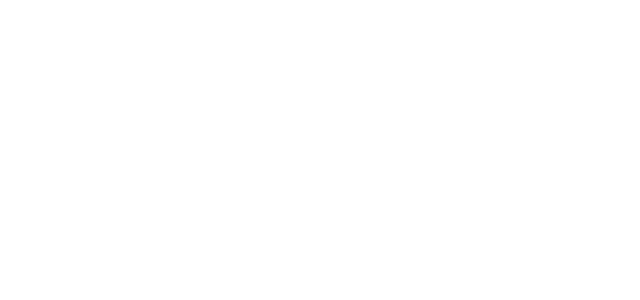
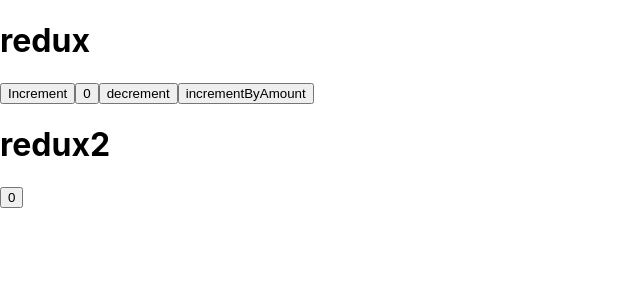
Before and after one commit to MinJeong1221/React-learn, a React (Create React App) app in the folder library/: page / in a window 1280 px wide. Shown: the top 300 px of the page, without its empty margins (0-640 px from the left). Built offline with nearby package versions, Linux system fonts and the light colour scheme.

Commit message:
Redux - 상태관리 라이브러리

```diff
--- a/library/package.json
+++ b/library/package.json
@@ -61,8 +61,7 @@
     "eslint-plugin-react": "^7.32.2",
     "eslint-plugin-react-hooks": "^4.3.0",
     "msw": "^1.2.2",
-    "prettier": "^3.0.0",
-    "tailwindcss": "^3.3.3"
+    "prettier": "^3.0.0"
   },
   "msw": {
     "workerDirectory": "public"
--- a/library/src/App.js
+++ b/library/src/App.js
@@ -1,14 +1,16 @@
 import React from 'react';
 // import './App.css';
-// import Moment from './3-1/Moment';
-// import Day from './3-1/Day';
-// import StyledComponent from './3-2/StyledComponent';
-// import Emotion from './3-2/Emotion';
-// import Onsen from './3-3/Onsen';
-// import Antd from './3-3/Antd';
-// import BootStrap from './3-3/BootStrap';
-// import Tailwind from './3-3/Tailwind';
-// import Mocking from './3-4/Mocking.jsx';
+// import Moment from './pages/3-1/Moment';
+// import Day from './pages/3-1/Day';
+// import StyledComponent from './pages/3-2/StyledComponent';
+// import Emotion from './pages/3-2/Emotion';
+// import Onsen from './pages/3-3/Onsen';
+// import Antd from './pages/3-3/Antd';
+// import BootStrap from './pages/3-3/BootStrap';
+// import Tailwind from './pages/3-3/Tailwind';
+// import Mocking from './pages/3-4/Mocking';
+import Counter from './pages/5-5/Counter';
+import Counter2 from './pages/5-5/Counter2';
 
 function App() {
   return (
@@ -23,6 +25,8 @@
         {/* <BootStrap /> */}
         {/* <Tailwind /> */}
         {/* <Mocking /> */}
+        <Counter />
+        <Counter2 />
       </div>
     </>
   );
--- a/library/src/index.js
+++ b/library/src/index.js
@@ -3,12 +3,21 @@
 import './index.css';
 import App from './App';
 import reportWebVitals from './reportWebVitals';
+import store from './store/store';
+import { Provider } from 'react-redux';
+
+if (process.env.NODE_ENV === 'development') {
+  const { worker } = require('./mock/browser');
+  worker.start();
+}
 
 const root = ReactDOM.createRoot(document.getElementById('root'));
 root.render(
-  <React.StrictMode>
+  // <React.StrictMode>
+  <Provider store={store}>
     <App />
-  </React.StrictMode>
+  </Provider>,
+  // </React.StrictMode>,
 );
 
 // If you want to start measuring performance in your app, pass a function
--- a/library/src/mock/handlers.js
+++ b/library/src/mock/handlers.js
@@ -5,13 +5,35 @@
     'https://jsonplaceholder.typicode.com/users',
     async (req, res, ctx) => {
       return res(
-        ctx.status(403),
-        ctx.json({ errorMessege: 'data not found' }),
-        // ctx.json({
-        //   id: '222',
-        //   firstName: 'cho',
-        //   lastName: 'minjeong',
-        // }),
+        // ctx.status(403),
+        // ctx.json({ errorMessege: 'data not found' }),
+        ctx.json([
+          {
+            id: '2',
+            firstName: 'cho',
+            lastName: 'minjeong',
+          },
+          {
+            id: '22',
+            firstName: 'cho',
+            lastName: 'minjeong',
+          },
+          {
+            id: '222',
+            firstName: 'cho',
+            lastName: 'minjeong',
+          },
+          {
+            id: '2222',
+            firstName: 'cho',
+            lastName: 'minjeong',
+          },
+          {
+            id: '22222',
+            firstName: 'cho',
+            lastName: 'minjeong',
+          },
+        ]),
       );
     },
   ),
--- /dev/null
+++ b/library/src/pages/5-5/Counter.jsx
@@ -0,0 +1,27 @@
+import React from 'react';
+import { useDispatch, useSelector } from 'react-redux';
+import {
+  decrement,
+  increment,
+  incrementByAmount,
+} from '../../store/counterSlice';
+
+function Counter() {
+  const count = useSelector(state => state.counter.value);
+  const dispatch = useDispatch();
+  return (
+    <>
+      <h1>redux</h1>
+      <div>
+        <button onClick={() => dispatch(increment())}>Increment</button>
+        <button>{count}</button>
+        <button onClick={() => dispatch(decrement())}>decrement</button>
+        <button onClick={() => dispatch(incrementByAmount(count))}>
+          incrementByAmount
+        </button>
+      </div>
+    </>
+  );
+}
+
+export default Counter;
--- /dev/null
+++ b/library/src/pages/5-5/Counter2.jsx
@@ -0,0 +1,16 @@
+import React from 'react';
+import { useSelector } from 'react-redux';
+
+function Counter2() {
+  const count = useSelector(state => state.counter.value);
+  return (
+    <>
+      <h1>redux2</h1>
+      <div>
+        <button>{count}</button>
+      </div>
+    </>
+  );
+}
+
+export default Counter2;
--- /dev/null
+++ b/library/src/store/counterSlice.js
@@ -0,0 +1,23 @@
+import { createSlice } from '@reduxjs/toolkit';
+
+export const counterSlice = createSlice({
+  name: 'counter',
+  initialState: {
+    value: 0,
+  },
+  reducers: {
+    increment: state => {
+      state.value += 1;
+    },
+    decrement: state => {
+      state.value -= 1;
+    },
+    incrementByAmount: (state, action) => {
+      state.value += action.payload;
+    },
+  },
+});
+
+export const { increment, decrement, incrementByAmount } = counterSlice.actions;
+
+export default counterSlice.reducer;
--- /dev/null
+++ b/library/src/store/store.js
@@ -0,0 +1,8 @@
+import { configureStore } from '@reduxjs/toolkit';
+import counterReducer from './counterSlice';
+
+export default configureStore({
+  reducer: {
+    counter: counterReducer,
+  },
+});
```
Also changed, not shown: library/src/pages/3-4/Mocking.jsx (+17 -10 lines), library/tailwind.config.js (deleted, +0 -8 lines).
